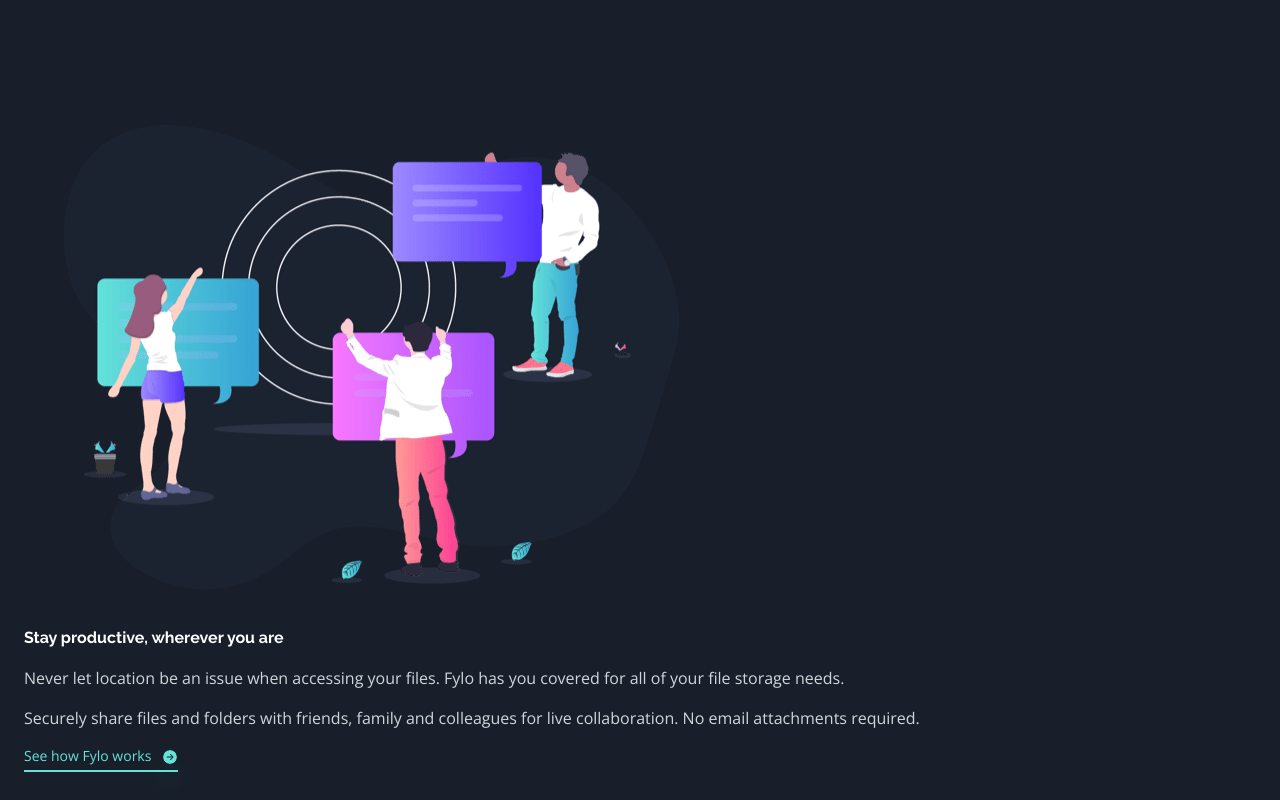
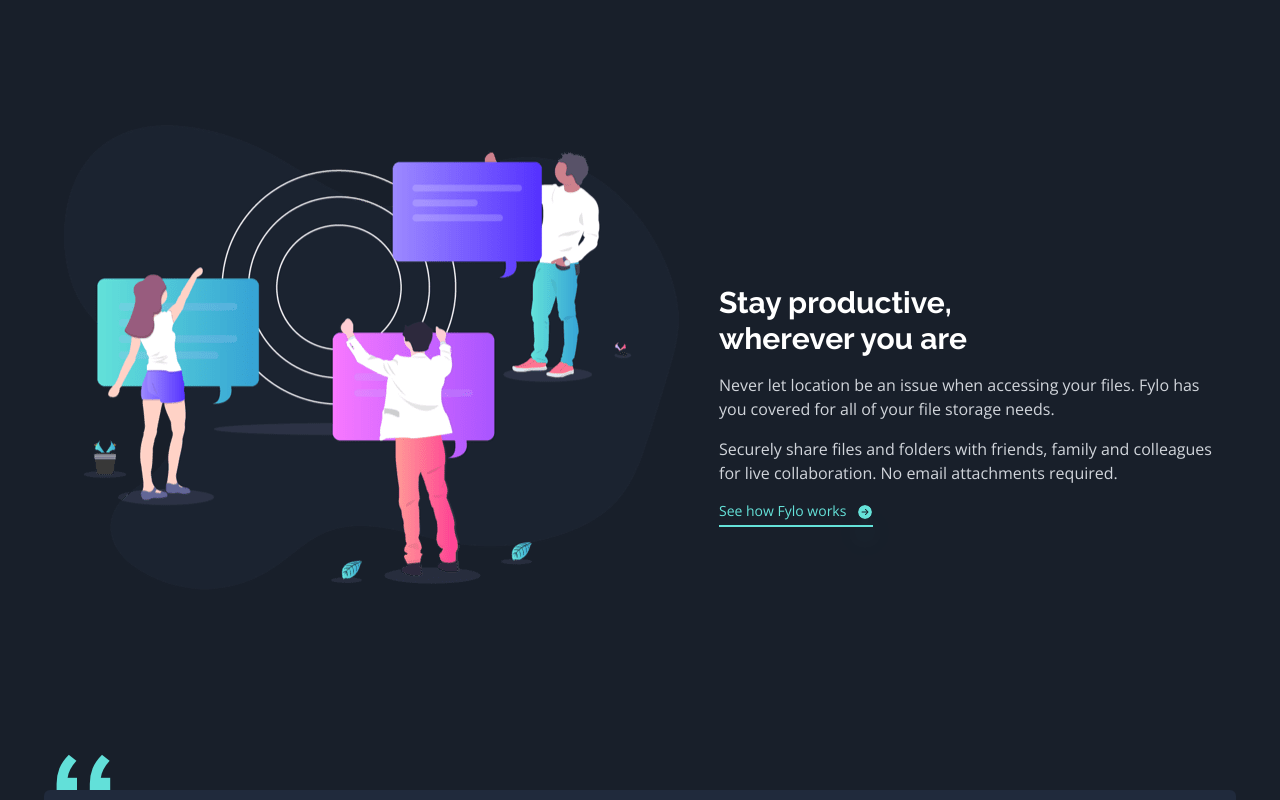
Before and after one commit to RonenTGreat/fylo_dark_theme_page, a React (Vite) app: page / in a window 1280 px wide. Shown: the part 2320-3120 px from the top of the page. Built offline with nearby package versions, Linux system fonts and the light colour scheme.

Commit message:
third section optimized for larger screens

```diff
--- a/src/components/container/container.component.jsx
+++ b/src/components/container/container.component.jsx
@@ -77,10 +77,10 @@
   file types to be securely stored and shared."
         />
       </section>
-      <section className=" mt-32 ml-6">
+      <section className=" mt-32 ml-6 md:flex">
         <img className=" px-10 mb-5" src={productive} alt="illustration" />
-        <div>
-          <h2 className="font-raleway font-bold text-white py-4">Stay productive, wherever you are</h2>
+        <div className="md:mt-36 md:mr-16">
+          <h2 className="font-raleway font-bold text-white py-4 md:text-3xl md:max-w-xs">Stay productive, wherever you are</h2>
           <p className="pb-4 font-opensans text-gray-300">Never let location be an issue when accessing your files. Fylo has you covered for all of your file
             storage needs.</p>
           <p className="font-opensans text-gray-300 pb-4">Securely share files and folders with friends, family and colleagues for live collaboration. No email
```
